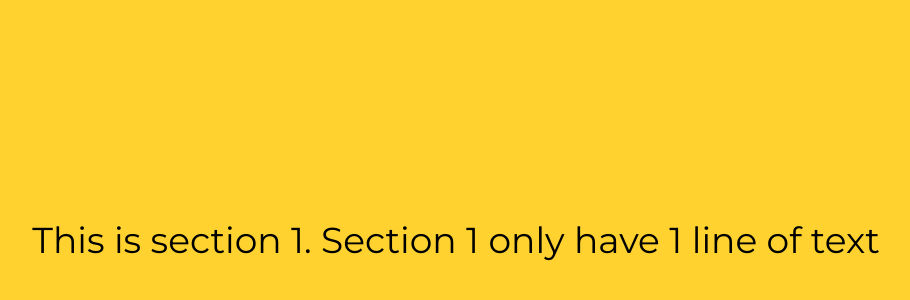
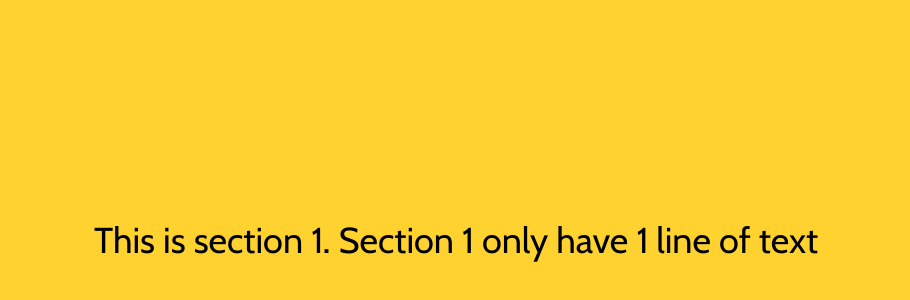
Before and after one commit to KaonWry/your-needs-everyday, a Next.js app: page / in a window 1280 px wide. Shown: the part 160-460 px from the top of the page, without its empty margins (184-1094 px from the left). Built offline with nearby package versions, Linux system fonts and the light colour scheme.

Commit message:
Pindah class font ke global.css untuk mempermudah menggunaan font, edit agar page lebih responsif dan mudah terbaca

```diff
--- a/app/components/section3.js
+++ b/app/components/section3.js
@@ -2,8 +2,12 @@ const Section3 = () => {
   return (
     <section className="sections">
       <div className="sections-content">
-        <p>This is section 3. Section 3 have multiple line.</p>
-        <p>This is the next line of section 3.</p>
+        <p>
+          This is section 3. Section 3 have multiple line. <br />
+          <span className="font-tangerine">
+            This is the next line of section 3.
+          </span>
+        </p>
       </div>
     </section>
   );
--- a/app/globals.css
+++ b/app/globals.css
@@ -1,11 +1,31 @@
 @import "tailwindcss";
+@tailwind utilities;
+
+@layer utilities {
+  .font-mont {
+    font-family: var(--font-mont);
+  }
+  .font-roboto {
+    font-family: var(--font-roboto);
+  }
+  .font-cabin {
+    font-family: var(--font-cabin);
+  }
+  .font-caveat {
+    font-family: var(--font-caveat);
+  }
+  .font-tangerine {
+    font-family: var(--font-tangerine);
+    font-size: 3.5rem;
+  }
+}
 
 .sections {
-  @apply text-4xl mx-auto w-[100vw] h-[100vh];
+  @apply text-4xl mx-auto w-[100vw] h-[100vh] px-3;
 }
 
 .sections-content {
-  @apply h-full flex flex-col items-center justify-center gap-3;
+  @apply h-full flex flex-col items-center justify-center text-center gap-3;
 }
 
 .footer {
--- a/app/layout.js
+++ b/app/layout.js
@@ -1,25 +1,33 @@
 import "./globals.css";
-import { Montserrat, Roboto } from "next/font/google";
+import { Cabin, Caveat, Tangerine } from "next/font/google";
 
 export const metadata = {
   title: "Your Needs Everyday",
   // description: "Generated by create next app",
 };
 
-const montserrat = Montserrat({
+const cabin = Cabin({
   subsets: ["latin"],
-  variable: "--font-mont",
+  variable: "--font-cabin",
 });
 
-const roboto = Roboto({
+const caveat = Caveat({
   subsets: ["latin"],
-  variable: "--font-roboto",
+  variable: "--font-caveat",
+});
+
+const tangerine = Tangerine({
+  subsets: ["latin"],
+  weight: "400",
+  variable: "--font-tangerine",
 });
 
 export default function RootLayout({ children }) {
   return (
     <html lang="id">
-      <body className={`antialiased ${montserrat.variable} ${roboto.variable}`}>
+      <body
+        className={`antialiased ${cabin.variable} ${caveat.variable} ${tangerine.variable}`}
+      >
         {children}
       </body>
     </html>
--- a/app/page.js
+++ b/app/page.js
@@ -25,9 +25,7 @@ export default function Home() {
     <div className="h-screen overflow-y-scroll snap-y snap-mandatory scroll-smooth">
       {sections.map((item, index) => (
         <div key={index}>
-          <div
-            className={`snap-start font-[family-name:var(--font-mont)] ${item.bg}`}
-          >
+          <div className={`snap-start font-cabin ${item.bg}`}>
             {item.component}
           </div>
           {index < sections.length - 1 && (
@@ -37,7 +35,7 @@ export default function Home() {
           )}
         </div>
       ))}
-      <div className="snap-start font-[family-name:var(--font-roboto)]">
+      <div className="snap-start font-caveat">
         <Footer />
       </div>
     </div>
```
